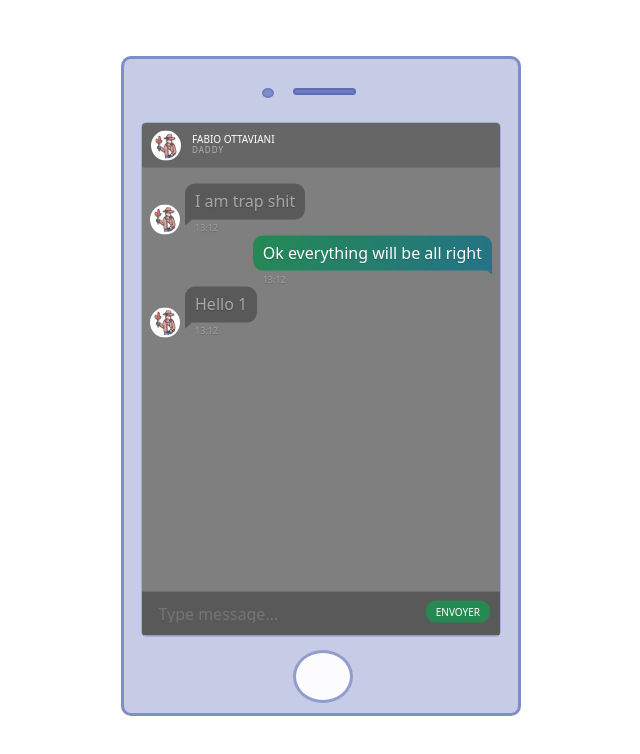
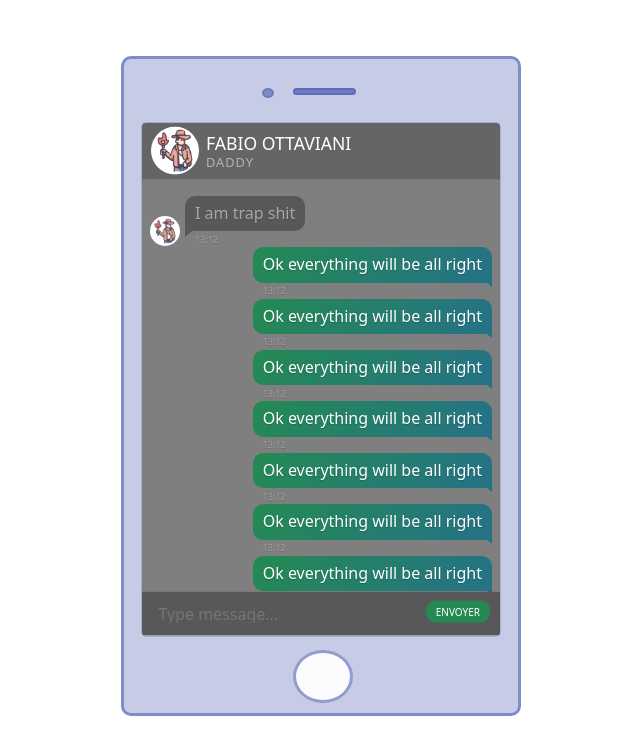
Before and after one commit to Lyokolux/serious-game-dihm, a Svelte app: page / in a window 1280 px wide. Shown: the top 754 px of the page, without its empty margins (319-959 px from the left). Built offline with nearby package versions, Linux system fonts and the light colour scheme; grey boxes are pictures that could not be loaded.

Commit message:
feat(Chat.vue): header

```diff
--- a/src/components/Chat.svelte
+++ b/src/components/Chat.svelte
@@ -1,4 +1,6 @@
 <script lang="ts">
+  import { onMount } from 'svelte';
+
   import { SPOKESPERSON } from '../const';
   import Message from './Message.svelte';
 
@@ -15,6 +17,11 @@
   //   { id: 202202930297, label: 'Hello 4' },
   // ];
 
+  const updateScrollPosition = () => {
+    document.getElementsByClassName('messages-content')[0].scrollTop =
+      document.getElementById('messages-content').scrollHeight;
+  };
+
   const insertMessage = () => {
     messages.push({
       id: messages.length,
@@ -23,6 +30,10 @@
     });
     keyboarding = '';
   };
+
+  onMount(() => {
+    updateScrollPosition;
+  });
 </script>
 
 <div class="chat">
@@ -42,6 +53,14 @@
         tabindex="0"
       >
         <Message msg="I am trap shit" />
+        <Message personal msg="Ok everything will be all right" />
+        <Message personal msg="Ok everything will be all right" />
+        <Message personal msg="Ok everything will be all right" />
+        <Message personal msg="Ok everything will be all right" />
+        <Message personal msg="Ok everything will be all right" />
+        <Message personal msg="Ok everything will be all right" />
+        <Message personal msg="Ok everything will be all right" />
+        <Message personal msg="Ok everything will be all right" />
         <Message personal msg="Ok everything will be all right" />
         {#each messages as message}
           <Message msg={message.msg} personal={message.personal} />
@@ -123,30 +142,30 @@
     color: #fff;
     text-transform: uppercase;
     text-align: left;
-    padding: 10px 10px 10px 50px;
+    padding: 10px 10px 10px 4rem;
 
     h1,
     h2 {
       font-weight: normal;
-      font-size: 10px;
+      font-size: 1.1rem;
       margin: 0;
       padding: 0;
     }
 
     h2 {
       color: rgba(255, 255, 255, 0.5);
-      font-size: 8px;
+      font-size: 0.8rem;
       letter-spacing: 1px;
     }
 
     .avatar {
       position: absolute;
       z-index: 1;
-      top: 8px;
+      top: 0.25rem;
       left: 9px;
       border-radius: 30px;
-      width: 30px;
-      height: 30px;
+      width: 3rem;
+      height: 3rem;
       overflow: hidden;
       margin: 0;
       padding: 0;
```
